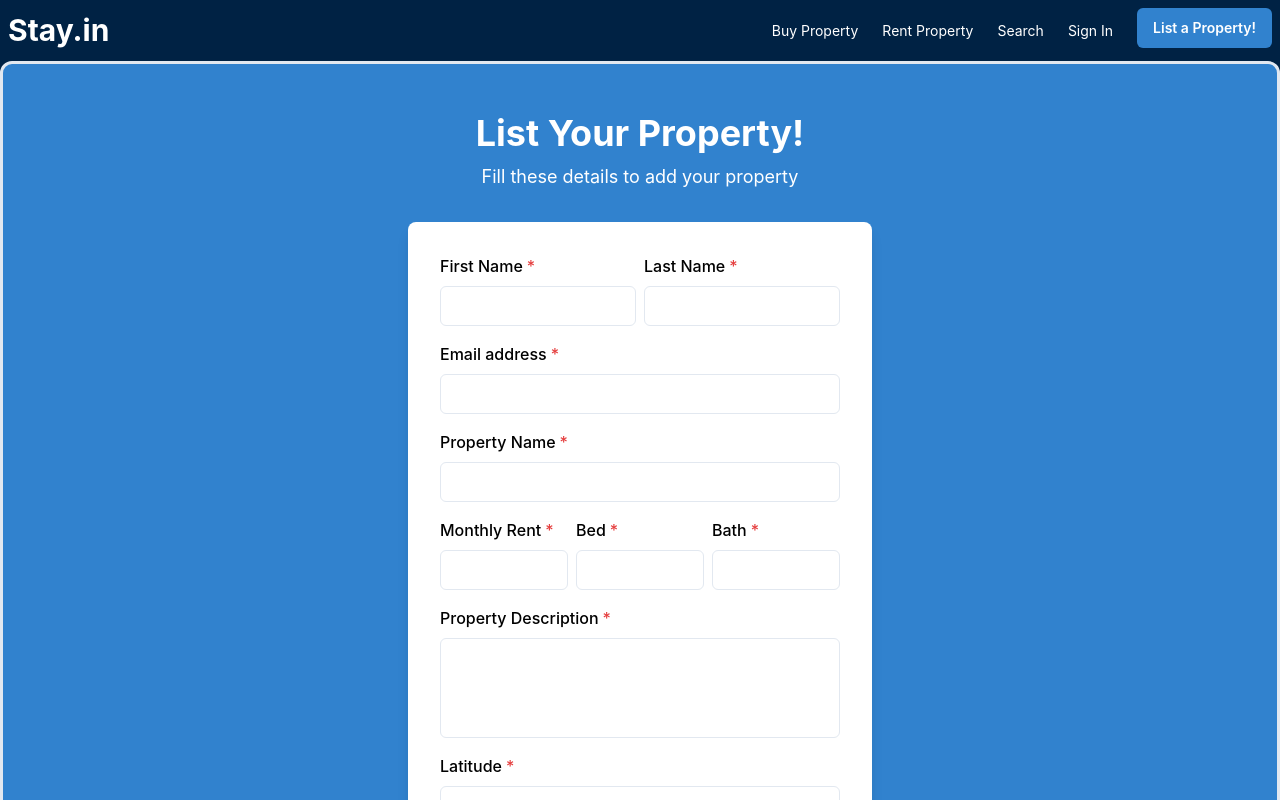
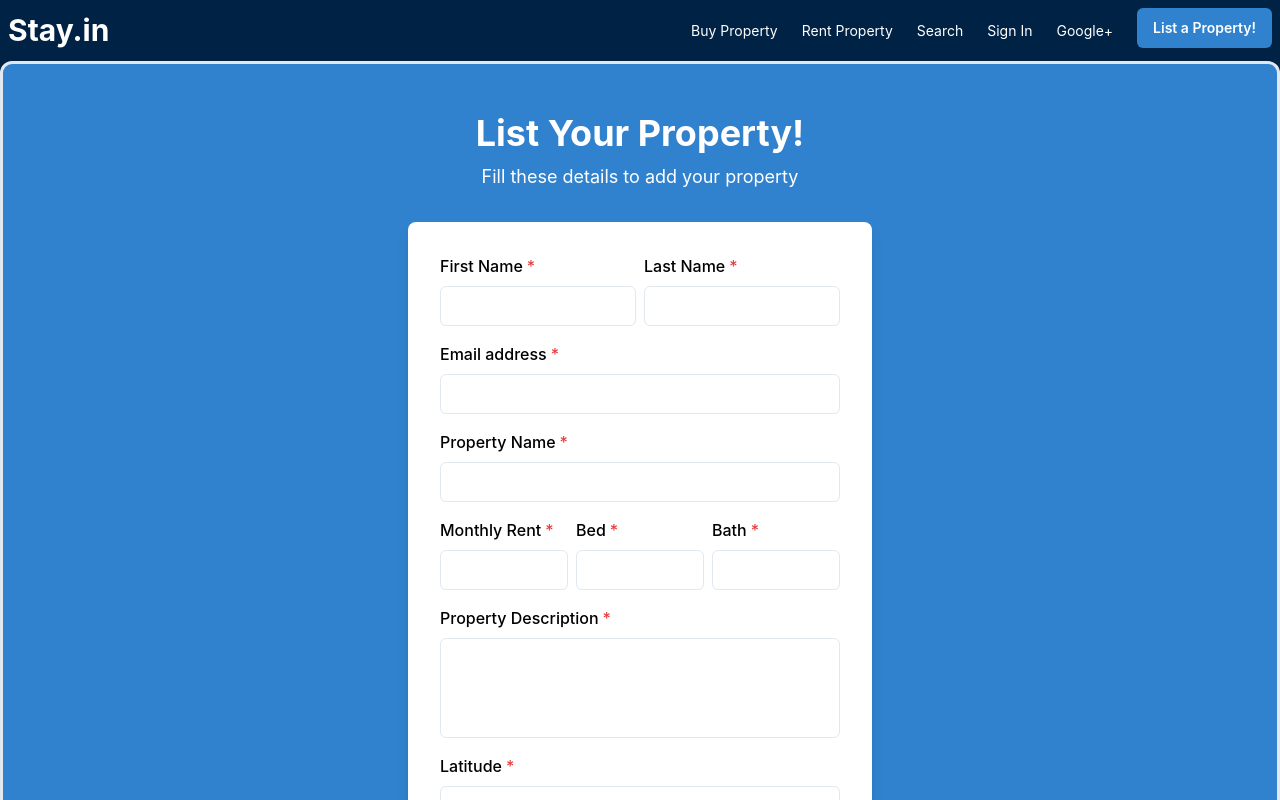
Before and after one commit to RajdevKapoor/Stay.in, a Next.js app in the folder stay-in/: page /propertyform in a window 1280 px wide. Shown: the top 800 px of the page. Built offline with nearby package versions, Linux system fonts and the light colour scheme; a small style sheet from the web is missing.

Commit message:
Frontend: Added Auth button to NavBar - WIP

```diff
--- a/stay-in/components/Navbar.jsx
+++ b/stay-in/components/Navbar.jsx
@@ -84,6 +84,19 @@ const Navbar = () => (
           Sign In
         </Button>
       </Link>
+
+      <Link href="/auth" passHref>
+        <Button
+          as={'a'}
+          color={'white'}
+          fontSize={'sm'}
+          fontWeight={400}
+          variant={'link'}
+          href={'#'}
+        >
+          Google+
+        </Button>
+      </Link>
       {/* <Link href='/signup' passHref>
           <Button
             display={{ base: 'none', md: 'inline-flex' }}
```
